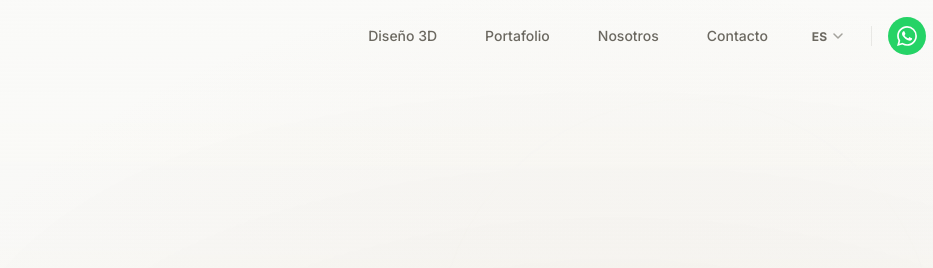
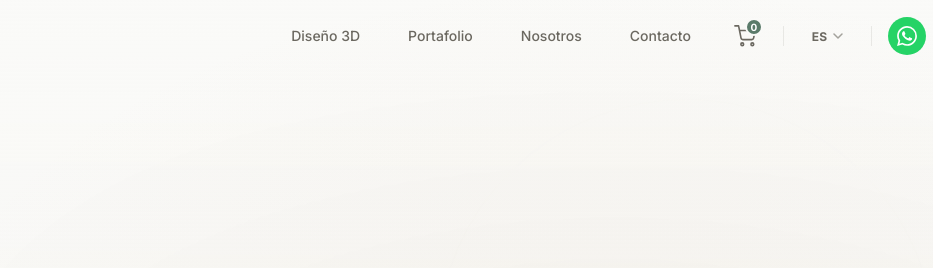
Before and after one commit to Aleksandr9909/https-github.com-Aleksandr9909-ONIX-MUEBLES, a plain HTML site: page index.html in a window 1280 px wide. Shown: the top 268 px of the page, 280-1213 px from the left. Drawn offline with nearby package versions, Linux system fonts and the light colour scheme; a web font is replaced by a local one.

Commit message:
Add elegant shopping cart icon to header

```diff
--- a/index.html
+++ b/index.html
@@ -143,6 +143,15 @@
                 <a href="#contacts" class="header__nav-link" data-i18n="nav_contacts">Контакты</a>
             </nav>
             <div class="header__actions">
+                <button class="header__cart-btn" aria-label="Cart" id="cartOpenBtn">
+                    <svg width="22" height="22" viewBox="0 0 24 24" fill="none" stroke="currentColor" stroke-width="1.75" stroke-linecap="round" stroke-linejoin="round">
+                        <circle cx="9" cy="21" r="1.5"></circle>
+                        <circle cx="20" cy="21" r="1.5"></circle>
+                        <path d="M1 1h4l2.68 13.39a2 2 0 0 0 2 1.61h9.72a2 2 0 0 0 2-1.61L23 6H6"></path>
+                    </svg>
+                    <span class="header__cart-badge" id="cartBadge">0</span>
+                </button>
+                <div class="header__divider"></div>
                 <div class="lang-switcher" id="langSwitcher">
                     <button class="lang-switcher__btn" id="langBtn" aria-expanded="false">
                         <span id="currentLang">ES</span>
--- a/styles.css
+++ b/styles.css
@@ -2495,3 +2495,40 @@ ul, ol {
     gap: 12px;
     align-items: center;
 }
+/* ====== HEADER CART ====== */
+.header__cart-btn {
+    position: relative;
+    display: flex;
+    align-items: center;
+    justify-content: center;
+    width: 44px;
+    height: 44px;
+    border-radius: var(--radius-md);
+    color: var(--color-text-secondary);
+    background: transparent;
+    transition: all var(--duration-fast) ease;
+}
+.header__cart-btn:hover {
+    background: var(--color-primary-bg);
+    color: var(--color-primary);
+}
+.header__cart-badge {
+    position: absolute;
+    top: 4px;
+    right: 4px;
+    background: var(--color-accent);
+    color: #fff;
+    font-size: 10px;
+    font-weight: 700;
+    min-width: 18px;
+    height: 18px;
+    border-radius: 9px;
+    display: flex;
+    align-items: center;
+    justify-content: center;
+    border: 2px solid var(--color-bg);
+    transition: transform 0.3s cubic-bezier(0.175, 0.885, 0.32, 1.275);
+}
+.header.scrolled .header__cart-badge {
+    border-color: #FAFAF8;
+}
```
